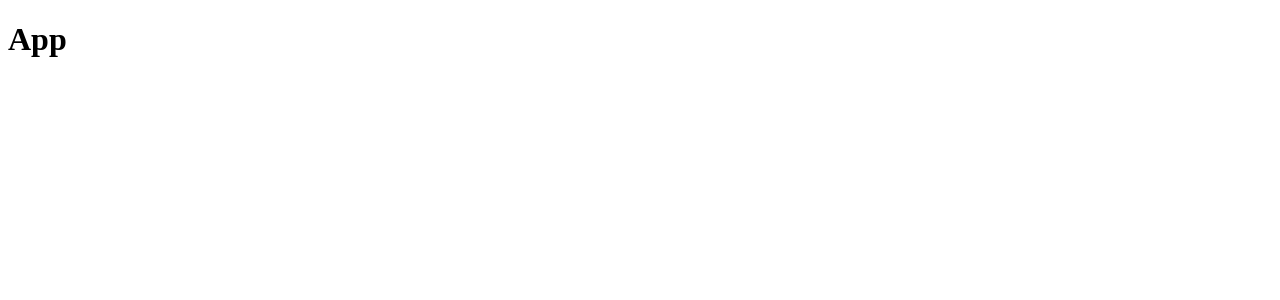
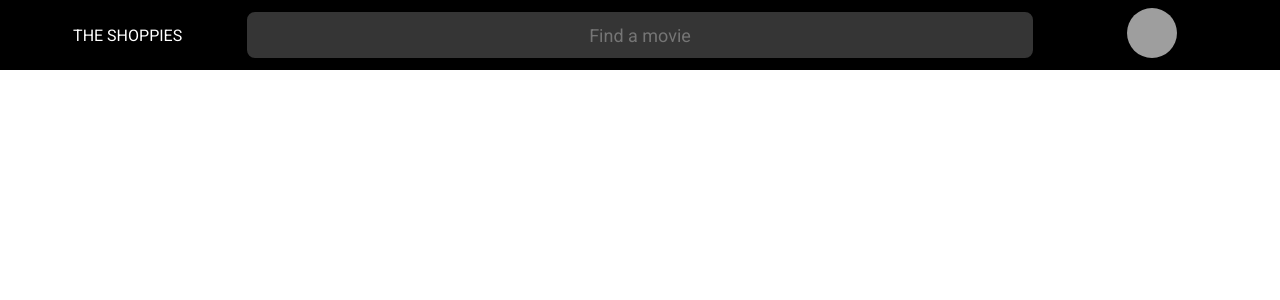
Before and after one commit to ceesiyamoah/movie-nominator, a React (Create React App) app: page / in a window 1280 px wide. Shown: the top 300 px of the page. Built offline with nearby package versions, Linux system fonts and the light colour scheme; grey boxes are pictures that could not be loaded.

Commit message:
Searchbar completed

```diff
--- a/public/index.html
+++ b/public/index.html
@@ -2,42 +2,22 @@
 <html lang="en">
 	<head>
 		<meta charset="utf-8" />
-    <link rel="icon" href="%PUBLIC_URL%/favicon.ico" />
 		<meta name="viewport" content="width=device-width, initial-scale=1" />
 		<meta name="theme-color" content="#000000" />
 		<meta
 			name="description"
-      content="Web site created using create-react-app"
+			content="A website to search through movies and nominate"
 		/>
-    <link rel="apple-touch-icon" href="%PUBLIC_URL%/logo192.png" />
-    <!--
-      manifest.json provides metadata used when your web app is installed on a
-      user's mobile device or desktop. See https://developers.google.com/web/fundamentals/web-app-manifest/
-    -->
-    <link rel="manifest" href="%PUBLIC_URL%/manifest.json" />
-    <!--
-      Notice the use of %PUBLIC_URL% in the tags above.
-      It will be replaced with the URL of the `public` folder during the build.
-      Only files inside the `public` folder can be referenced from the HTML.
+		<link rel="preconnect" href="https://fonts.gstatic.com" />
+		<link
+			href="https://fonts.googleapis.com/css2?family=Roboto&display=swap"
+			rel="stylesheet"
+		/>
 
-      Unlike "/favicon.ico" or "favicon.ico", "%PUBLIC_URL%/favicon.ico" will
-      work correctly both with client-side routing and a non-root public URL.
-      Learn how to configure a non-root public URL by running `npm run build`.
-    -->
-    <title>React App</title>
+		<title>The Shoppies</title>
 	</head>
 	<body>
 		<noscript>You need to enable JavaScript to run this app.</noscript>
 		<div id="root"></div>
-    <!--
-      This HTML file is a template.
-      If you open it directly in the browser, you will see an empty page.
-
-      You can add webfonts, meta tags, or analytics to this file.
-      The build step will place the bundled scripts into the <body> tag.
-
-      To begin the development, run `npm start` or `yarn start`.
-      To create a production bundle, use `npm run build` or `yarn build`.
-    -->
 	</body>
 </html>
--- /dev/null
+++ b/src/App.css
@@ -0,0 +1,46 @@
+*,
+html,
+body {
+	box-sizing: border-box;
+	margin: 0;
+	padding: 0;
+	font-family: 'Roboto', sans-serif;
+}
+
+/* SEARCHBAR COMPONENT */
+.searchbar {
+	width: 100%;
+	height: 70px;
+	position: absolute;
+	color: white;
+	top: 0;
+	display: flex;
+	justify-content: flex-start;
+	padding: 10px;
+	background-color: rgb(0, 0, 0);
+	align-items: center;
+	margin-bottom: 70px;
+}
+.searchbar > div {
+	width: 30%;
+	text-align: center;
+}
+
+.searchinput {
+	outline: none;
+	width: 100%;
+	display: flex;
+	height: 50px;
+	border-radius: 10px;
+	border: black solid 2px;
+	padding: 5px;
+	font-size: large;
+	text-align: center;
+	background-color: rgb(53, 53, 53);
+	color: white;
+}
+.user {
+	height: 50px;
+	width: 50px;
+	border-radius: 50%;
+}
--- a/src/App.js
+++ b/src/App.js
@@ -1,6 +1,13 @@
 import React from 'react';
+import './App.css';
+import SearchBar from './components/SearchBar';
 const App = () => {
-	return <h1>App</h1>;
+	return (
+		<>
+			<SearchBar />
+			{/* add margin 70px  */}
+		</>
+	);
 };
 
 export default App;
--- /dev/null
+++ b/src/components/SearchBar.js
@@ -0,0 +1,18 @@
+import React from 'react';
+const SearchBar = () => {
+	return (
+		<div className='searchbar'>
+			<div>THE SHOPPIES</div>
+			<input type='text' className='searchinput' placeholder='Find a movie' />
+			<div>
+				<img
+					src='https://thumbs.dreamstime.com/b/avatar-icon-avatar-flat-symbol-isolated-white-avatar-icon-avatar-flat-symbol-isolated-white-background-avatar-simple-icon-124920496.jpg'
+					alt='User profile'
+					className='user'
+				/>
+			</div>
+		</div>
+	);
+};
+
+export default SearchBar;
```
Also changed, not shown: 1 other file (tests, documents, lock files or other folders). Lines whose indentation alone changed are shown as unchanged.
